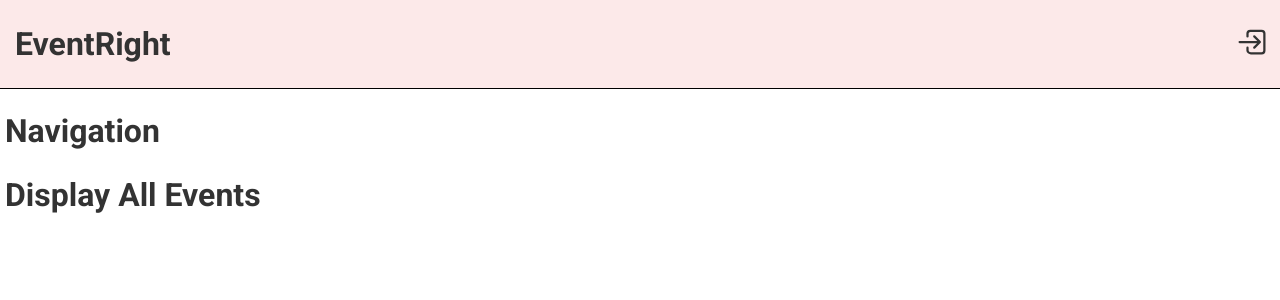
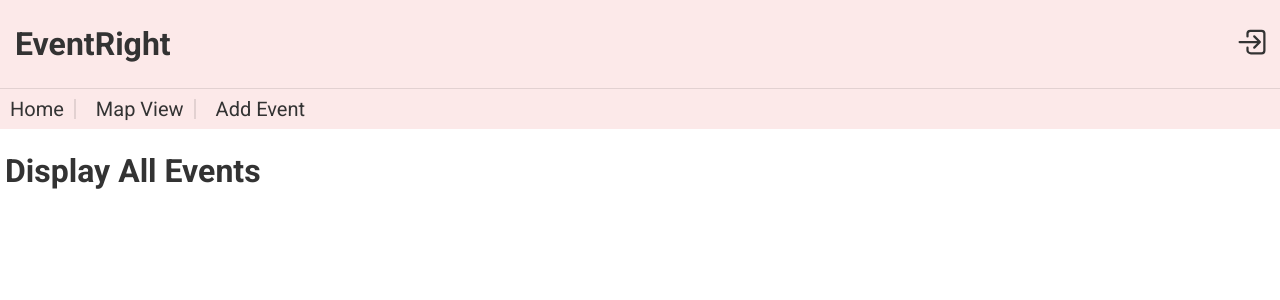
Before and after one commit to flynnjim/events-platform-front-end, a React (Vite) app: page / in a window 1280 px wide. Shown: the top 300 px of the page. Built offline with nearby package versions, Linux system fonts and the light colour scheme.

Commit message:
added basic navigation feature

```diff
--- a/src/App.css
+++ b/src/App.css
@@ -5,3 +5,9 @@
   /* text-align: center; */
   font-size: 62%;
 }
+
+html,
+body {
+  margin: 0;
+  padding: 0;
+}
--- a/src/components/Header/Header.css
+++ b/src/components/Header/Header.css
@@ -15,7 +15,7 @@ h1 {
   justify-content: space-between;
   padding: 0 1rem;
   align-items: center;
-  border-bottom: 1px solid black;
+  border-bottom: 1px solid rgba(0, 0, 0, 0.1);
   background-color: #fce9e9;
 }
 
--- a/src/components/Header/Header.tsx
+++ b/src/components/Header/Header.tsx
@@ -1,5 +1,6 @@
 import "./Header.css";
 import { IoLogInOutline } from "react-icons/io5";
+import { Link } from "react-router-dom";
 
 const Header = () => {
   return (
@@ -7,9 +8,9 @@ const Header = () => {
       <h1>EventRight</h1>
       <div className="header-signin">
         <p>
-          <a href="#" className="signin-link">
+          <Link to="/login" className="signin-link">
             <IoLogInOutline className="icon" />
-          </a>
+          </Link>
         </p>
       </div>
     </div>
--- a/src/components/Navigation/Navigation.css
+++ b/src/components/Navigation/Navigation.css
@@ -0,0 +1,36 @@
+.navigation-header {
+  background-color: #fce9e9;
+}
+
+.navigation-menu {
+  margin: 0;
+  list-style: none;
+  display: flex;
+  justify-content: start;
+  gap: 2rem;
+  cursor: pointer;
+  padding: 1rem;
+  align-items: center;
+}
+
+.navigation-menu > *:not(:last-child) {
+  border-right: 2px solid rgba(0, 0, 0, 0.1);
+  padding-right: 1rem;
+}
+
+.navigation-menu a:link,
+.navigation-menu a:visited {
+  text-decoration: none;
+  color: #333;
+  font-size: 2rem;
+  display: inline-block;
+}
+
+.navigation-menu a:hover,
+.navigation-menu a:active {
+  box-shadow: inset 0 -2px 0 #333;
+}
+
+.nav-link {
+  color: #333;
+}
--- a/src/components/Navigation/Navigation.tsx
+++ b/src/components/Navigation/Navigation.tsx
@@ -1,10 +1,25 @@
 import "./Navigation.css";
+import { Link } from "react-router-dom";
 
 const Navigation = () => {
   return (
-    <div>
-      <h1>Navigation</h1>
-    </div>
+    <header className="navigation-header">
+      <nav className="navigation">
+        <ul className="navigation-menu">
+          <li>
+            <Link to="/" className="nav-link">
+              Home
+            </Link>
+          </li>
+          <li>
+            <Link to="/map">Map View</Link>
+          </li>
+          <li>
+            <Link to="/add-event">Add Event</Link>
+          </li>
+        </ul>
+      </nav>
+    </header>
   );
 };
 
```
